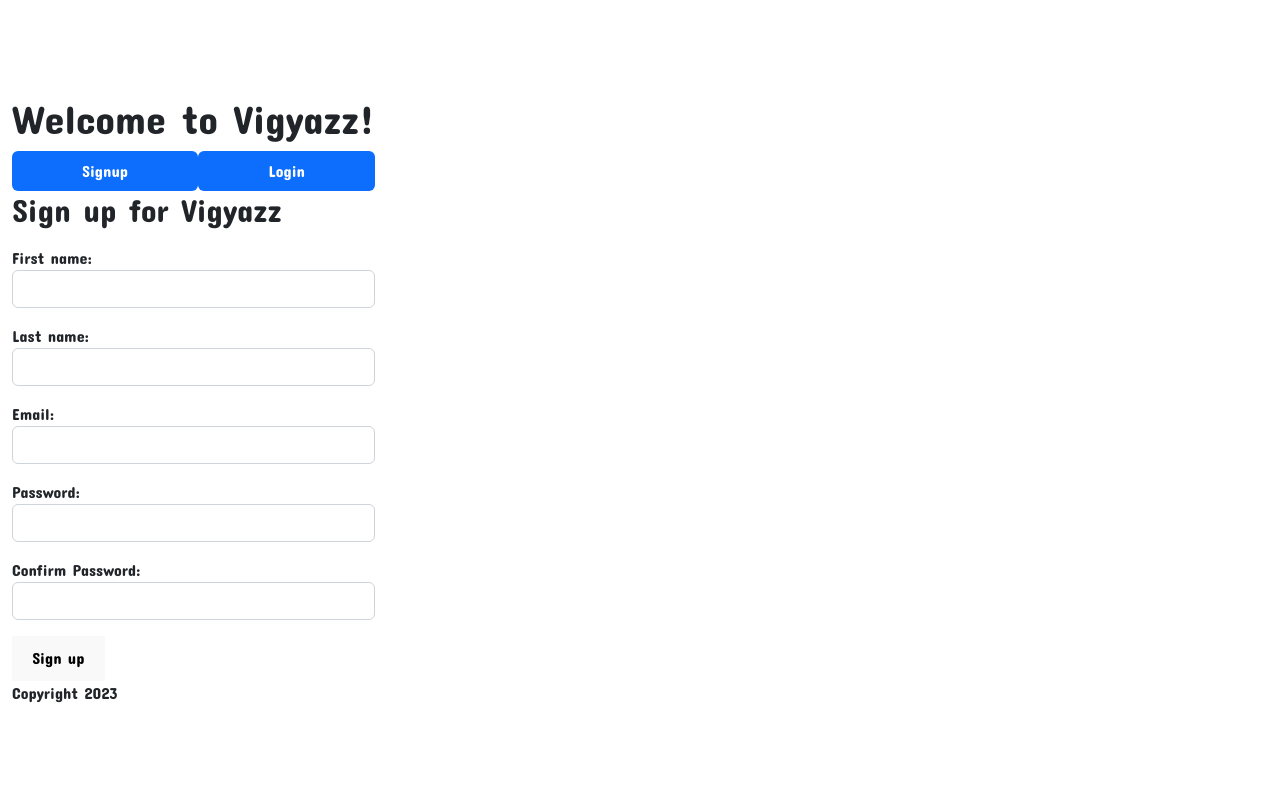
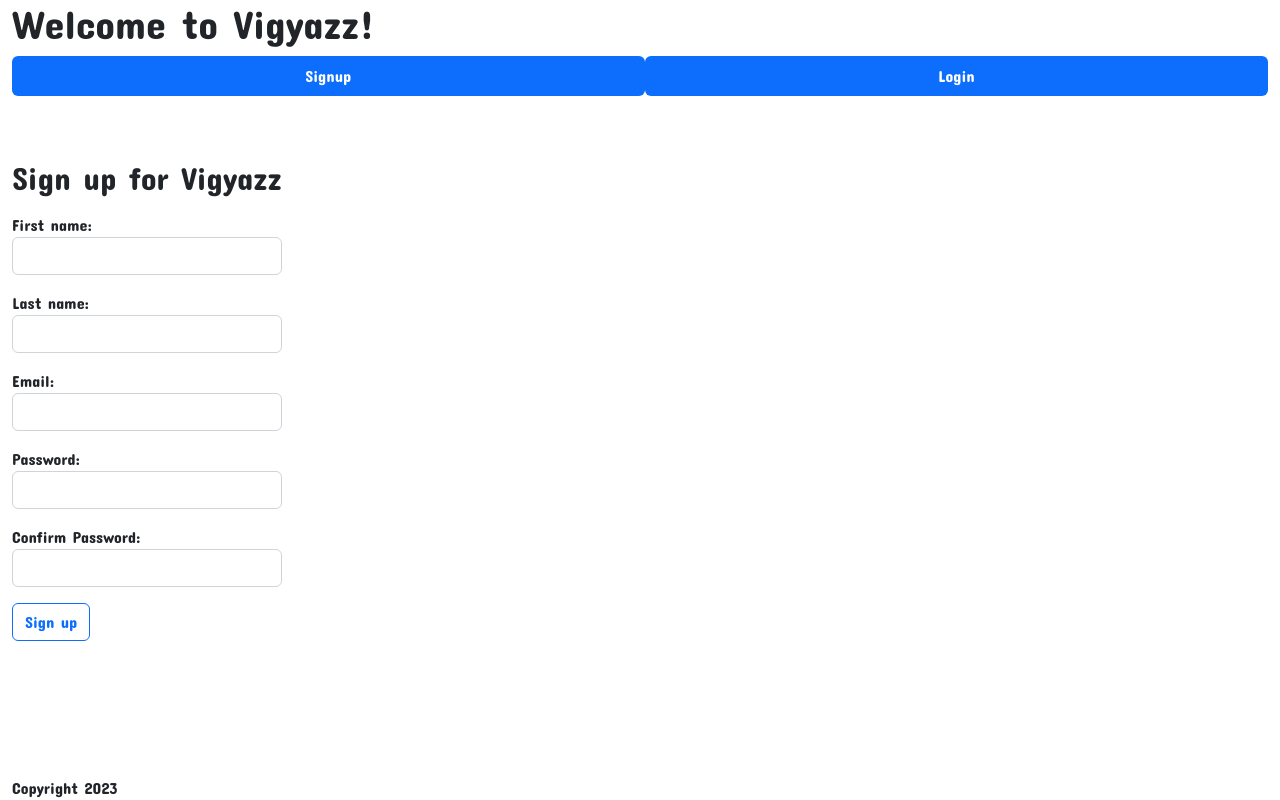
Before and after one commit to mikemccomb/vigyazz-frontend, a React (Vite) app: page /signup in a window 1280 px wide. Built offline with nearby package versions, Linux system fonts and the light colour scheme.

Commit message:
Styles page layout

```diff
--- a/src/App.css
+++ b/src/App.css
@@ -1,9 +1,5 @@
 html {
   scroll-behavior: smooth;
-}
-
-button {
-  border-color: black;
 }
 
 html * {
--- a/src/App.jsx
+++ b/src/App.jsx
@@ -6,7 +6,7 @@ import { BrowserRouter } from "react-router-dom";
 
 function App() {
   return (
-    <div className="container-fluid">
+    <div>
       <BrowserRouter>
         <Header />
         <Content />
--- a/src/components/Content.jsx
+++ b/src/components/Content.jsx
@@ -5,7 +5,7 @@ import { Route, Routes } from "react-router-dom";
 
 export function Content() {
   return (
-    <div>
+    <div className="container-fluid">
       <Routes>
         <Route path="/search" element={<SearchBar />} />
         <Route path="/signup" element={<Signup />} />
--- a/src/components/Footer.jsx
+++ b/src/components/Footer.jsx
@@ -1,3 +1,3 @@
 export function Footer() {
-  return <footer>Copyright 2023</footer>;
+  return <footer className="fixed-bottom container-fluid">Copyright 2023</footer>;
 }
--- a/src/components/Header.jsx
+++ b/src/components/Header.jsx
@@ -3,7 +3,7 @@ import { Link } from "react-router-dom";
 
 export function Header() {
   return (
-    <header>
+    <header className="fixed-top container-fluid">
       <h1>Welcome to Vigyazz!</h1>
       <nav className="nav nav-pills nav-fill">
         {localStorage.jwt === undefined ? (
@@ -20,7 +20,7 @@ export function Header() {
             <Link to="/search" className="nav-link active" aria-current="page">
               Search
             </Link>
-            <Link to="/" className="nav-link active" aria-current="page">
+            <Link to="/" className="nav-link disabled" aria-current="page">
               Dashboard
             </Link>
             <LogoutLink className="nav-link active" aria-current="page" />
--- a/src/components/Login.jsx
+++ b/src/components/Login.jsx
@@ -44,7 +44,9 @@ export function Login() {
           Password: <input type="password" className="form-control" name="password" id="password-login" />
         </div>
         <div className="mb-3">
-          <button type="submit">Log in</button>
+          <button type="submit" className="btn btn-outline-primary">
+            Log in
+          </button>
         </div>
       </form>
     </>
--- a/src/components/SearchBar.jsx
+++ b/src/components/SearchBar.jsx
@@ -34,9 +34,10 @@ export function SearchBar() {
   return (
     <>
       <div>
+        <h2>Start planning your trip</h2>
         <form onSubmit={handleSubmit}>
           Enter a city: <input type="text" name="search" />
-          <button type="submit" disabled={isLoading}>
+          <button type="submit" className="btn btn-outline-primary" disabled={isLoading}>
             Search
           </button>
         </form>
--- a/src/components/Signup.jsx
+++ b/src/components/Signup.jsx
@@ -52,7 +52,9 @@ export function Signup() {
           <input type="password" className="form-control" name="password_confirmation" id="password_confirmation" />
         </div>
         <div>
-          <button type="submit">Sign up</button>
+          <button type="submit" className="btn btn-outline-primary">
+            Sign up
+          </button>
         </div>
       </form>
     </>
```
